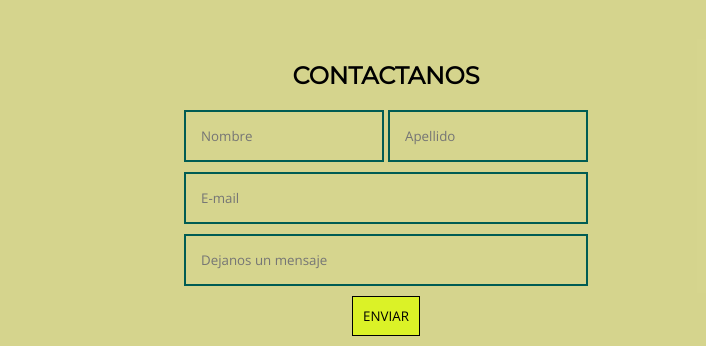
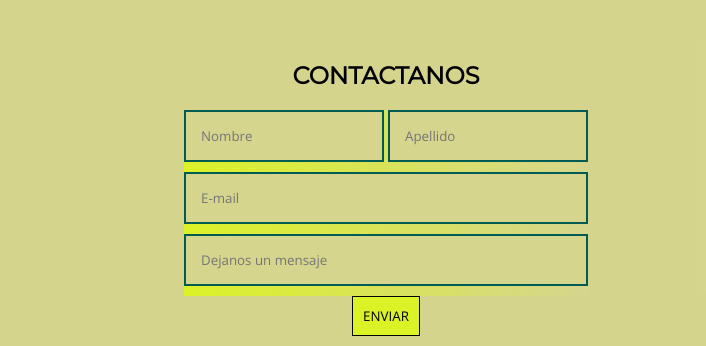
Before and after one commit to JulietaSCoronel/proyecto-Misfits, a plain HTML site: page index.html in a window 1280 px wide. Shown: the part 1232-1578 px from the top of the page, 574-1280 px from the left. Drawn offline with nearby package versions, Linux system fonts and the light colour scheme.

Commit message:
puse gradiente a formulario contacto

```diff
--- a/css/style.css
+++ b/css/style.css
@@ -286,6 +286,9 @@ main{
     text-align: center;
     margin-bottom: 25px;
 }
+.formulario-contacto{
+    background-image: linear-gradient(to right , #DBF227,#D6D58E);
+}
 /* ------------------------------------FOOTER------------------------------------- */
 
 footer{
```
